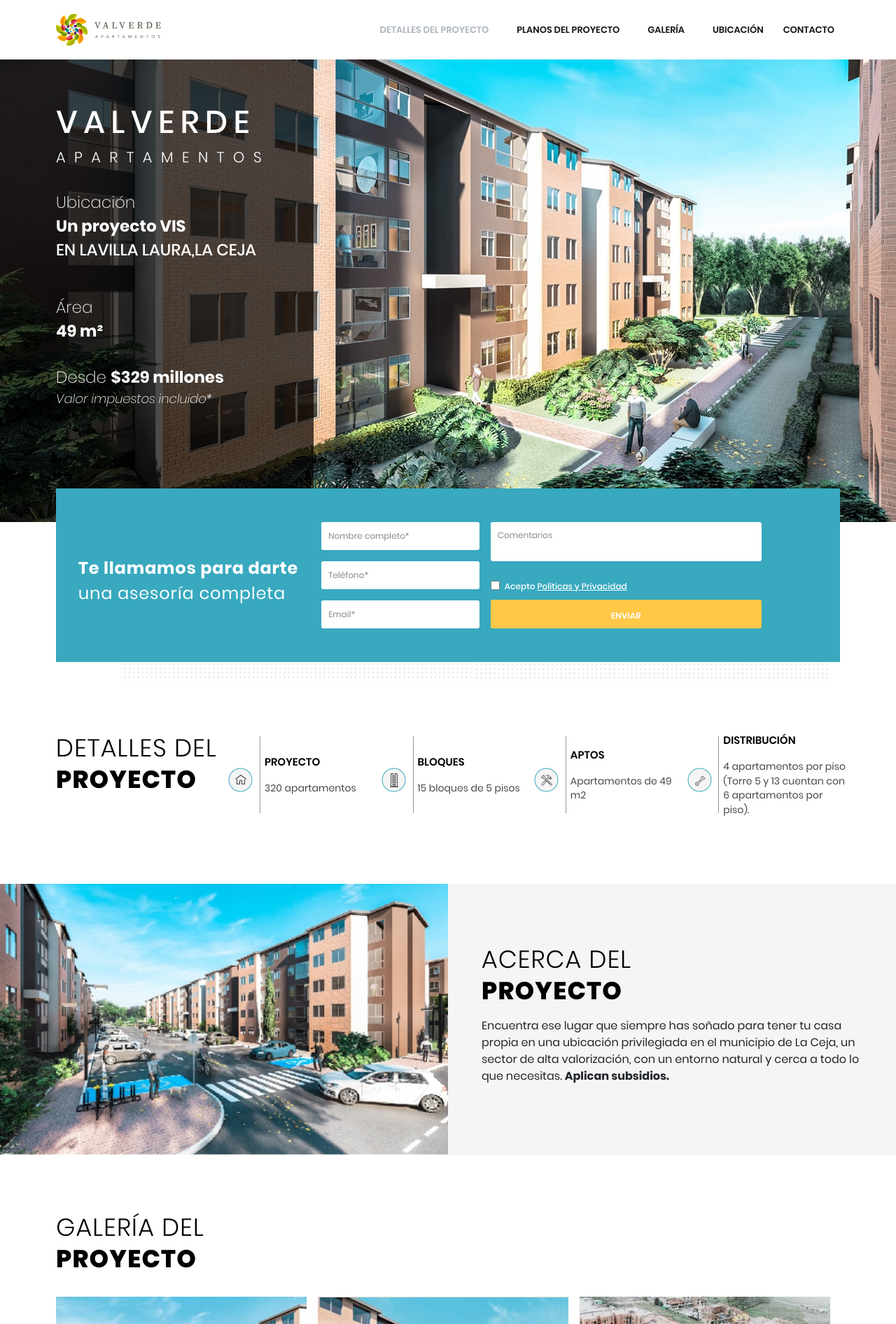
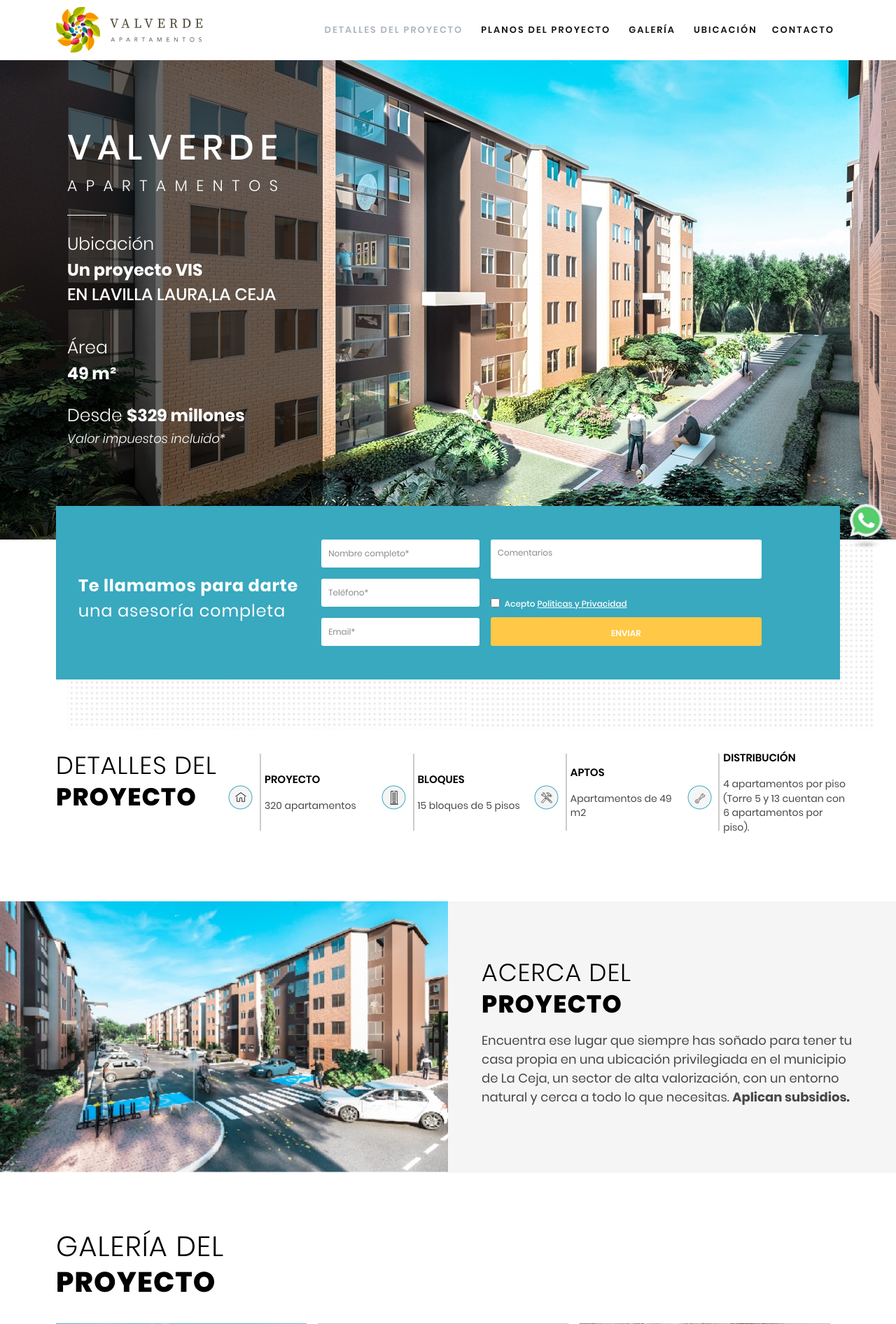
Before and after one commit to Gladibeth/Valverde, a PHP site: page / in a window 1280 px wide. Shown: the top 1892 px of the page at 70% size. Run offline with PHP 8.4, Linux system fonts and the light colour scheme; some libraries are stand-ins or nearby versions.

Commit message:
Add changes details view invision

```diff
--- a/assets/css/main.css
+++ b/assets/css/main.css
@@ -190,6 +190,30 @@ section {
   background: #9E9E9E;
 }
 
+
+.fixed-buttons {
+  position: fixed;
+  bottom: 10px;
+  right: 10px;
+  z-index: 5;
+  display: flex;
+}
+
+.fixed-buttons .whatsapp, .fixed-buttons .js-gotop {
+  height: 70px;
+  width: 50px;
+  cursor: pointer;
+  margin: 0 8px;
+}
+
+.fixed-buttons .whatsapp img, .fixed-buttons .js-gotop img {
+  width: 100%;
+}
+
+.fixed-buttons .js-gotop {
+  display: none;
+}
+
 /****** BTNS *****/
 .btn_custom {
   display: inline-block;
@@ -359,7 +383,7 @@ section {
 }
 
 .nav-item {
-  padding: 0 12px;
+  padding: 0 5px;
 }
 
 
@@ -377,6 +401,7 @@ button:focus {
   transition: 0.3s ease-in-out;
   font-weight: 600;
   font-size: 13px;
+  letter-spacing: 2px;
   text-transform: uppercase;
   font-family: 'Poppins', sans-serif;
 }
@@ -415,7 +440,7 @@ button:focus {
 .navbar-brand {
   color: #282727;
   font-size: 25px;
-  width: 150px;
+  width: 210px;
 }
 
 .navbar-brand:hover {
@@ -437,7 +462,7 @@ button:focus {
 .main-banner {
   position: relative;
   overflow: hidden;
-  margin-top: -80px;
+  margin-top: -55px;
 }
 .main-banner.banner-huincha{
   margin-top: -20px;
@@ -453,15 +478,15 @@ button:focus {
   right: 0;
   top: 0;
   bottom: 0;
-  background-color: rgba(0, 0, 0, 0.7);
-  width: 35%;
+  background-color: rgba(0, 0, 0, 0.6);
+  width: 36%;
 }
 
 .main-banner .mask .main-banner__text {
   width: 100%;
   height: 100%;
-  padding-left: 5rem;
-  padding-top: 5rem;
+  padding-left: 6rem;
+  padding-top: 5.5rem;
 }
 
 .main-banner .mask .main-banner__text.content-center{
@@ -474,10 +499,21 @@ button:focus {
   flex-direction: column;
   align-items: center;
 }
-
+.main-banner__title{
+  position: relative;
+}
+.main-banner__title:after {
+  position: absolute;
+  content: '';
+  width: 3.5rem;
+  height: 1px;
+  background-color: #fff;
+  bottom: -1.6rem;
+  left: 0rem;
+}
 .main-banner__title h1, .main-banner__title span{
   font-family: Poppins;
-  font-size: 45px;
+  font-size: 50px;
   font-weight: 500;
   font-stretch: normal;
   font-style: normal;
@@ -487,7 +523,7 @@ button:focus {
   margin-bottom: 0;
 }
 .main-banner__title span{
-  font-size: 21px;
+  font-size: 22px;
   font-weight: 300;
   letter-spacing: 12.5px;
 }
@@ -495,12 +531,16 @@ button:focus {
 .main-banner__dates{
   display: flex;
   flex-direction: column;
-  margin-top: 2rem;
+  margin-top: 1.5rem;
 }
+.main-banner__dates--first{
+  margin-top: 3rem;
+}
+
 .main-banner__dates span, .main-banner__dates strong,
 .main-banner__dates p{
   font-family: Poppins;
-  font-size: 23px;
+  font-size: 24px;
   font-weight: 500;
   font-stretch: normal;
   font-style: normal;
@@ -509,7 +549,8 @@ button:focus {
   color: #ffffff;
 }
 .main-banner__dates span{
-  font-weight: 200;
+  font-weight: 300;
+  font-size: 25px;
 }
 .main-banner__dates p{
   text-transform: uppercase;
@@ -657,6 +698,10 @@ button:focus {
 .main-title__general.main-title__general--small p{
   font-size: 30px;
 }
+
+.main-title__general.main-title__general--medium p{
+  font-size: 40px;
+}
 .font-general{
   font-family: Poppins;
   font-stretch: normal;
@@ -669,8 +714,9 @@ button:focus {
 }
 .mask__form{
   position: absolute;
-  right: 6rem;
-  width: 79%;
+  right: 2rem;
+  width: 90%;
+  height: 17rem;
 }
 .main-oneform__content{
   position: relative;
@@ -829,9 +875,9 @@ select option{
 .main-details__icon:after{
   position: absolute;
   content: '';
-  width: 1px;
+  width: 2px;
   height: 80%;
-  background-color: #979797;
+  background-color: #cccccc;
   left:2.8rem;
   top: 0.4rem;
 }
--- a/assets/js/main.js
+++ b/assets/js/main.js
@@ -14,6 +14,19 @@ $(function () {
     $('.hamburger').removeClass("is-active");
   })
 })
+
+
+$(window).scroll(function() {
+  if ($(this).scrollTop()) {
+      $('.js-gotop').fadeIn();
+  } else {
+      $('.js-gotop').fadeOut();
+  }
+});
+
+$(".js-gotop").click(function() {
+  $("html, body").animate({scrollTop: 0}, 1000);
+});
 
 
 $('.panel-collapse').on('show.bs.collapse', function () {
--- a/index.html
+++ b/index.html
@@ -49,6 +49,14 @@
 <body>
 
   <div class="padd_top">
+    <div class="fixed-buttons">
+      <a class="whatsapp" href="http://api.whatsapp.com/send?phone=" target="blank">
+        <img src="assets/img/whatsapp.png">
+      </a>
+      <div class="js-gotop">
+        <img src="assets/img/top.png">
+      </div>
+    </div>
     <header id="home">
         <nav class="navbar navbar-expand-lg fixed-top navbar-fixed-js">
           <div class="container-fluid">
@@ -103,7 +111,7 @@
                   <h1 class="">VALVERDE</h1>
                   <span>APARTAMENTOS</span>
                 </div>
-                <div class="main-banner__dates">
+                <div class="main-banner__dates main-banner__dates--first ">
                   <span>Ubicación</span>
                   <strong>Un proyecto VIS </strong>
                   <p>EN LAVILLA LAURA,LA CEJA</p>
@@ -252,7 +260,7 @@
                 <strong>proyecto</strong>
               </p>
             </div>
-            <div class="main-desription__general">
+            <div class="main-description__general">
               <p>Encuentra ese lugar que siempre has soñado para tener tu casa propia en una ubicación privilegiada en el municipio de La Ceja, un sector de alta valorización, con un entorno natural y cerca a todo lo que necesitas. <strong>Aplican subsidios.</strong></p>
             </div>
           </div>
@@ -260,7 +268,7 @@
       </section>
       <section id="galeria-proyecto" class="main-gallery">
         <div class="container-fluid">
-          <div class="main-title__general">
+          <div class="main-title__general main-title__general--medium">
             <p>
                 Galería del <br>
               <strong>proyecto</strong>
@@ -298,8 +306,10 @@
             <div class="main-zone__item">
               <div class="main-title__general">
                 <p>
-                    zonas <br>
-                  <strong>comunes</strong>
+                    características
+
+                     <br>
+                  <strong>del proyecto</strong>
                 </p>
               </div>
               <div class="main-zone__list">
@@ -474,7 +484,7 @@
 
       <section id="ubicacion" class='main-location' id='ubicacion'>
         <div class="container-fluid">
-          <div class="main-title__general main-title__general--center">
+          <div class="main-title__general main-title__general--medium main-title__general--center">
             <p>
                 Ubicación del  <br>
               <strong>Proyecto</strong>
```
Also changed, not shown: other parts of assets/css/main.css (+28 -2 lines), assets/css/responsive.css (+57 -1 lines), assets/img/Zonas/image.png, assets/img/top.png (added), assets/img/whatsapp.png (added).
